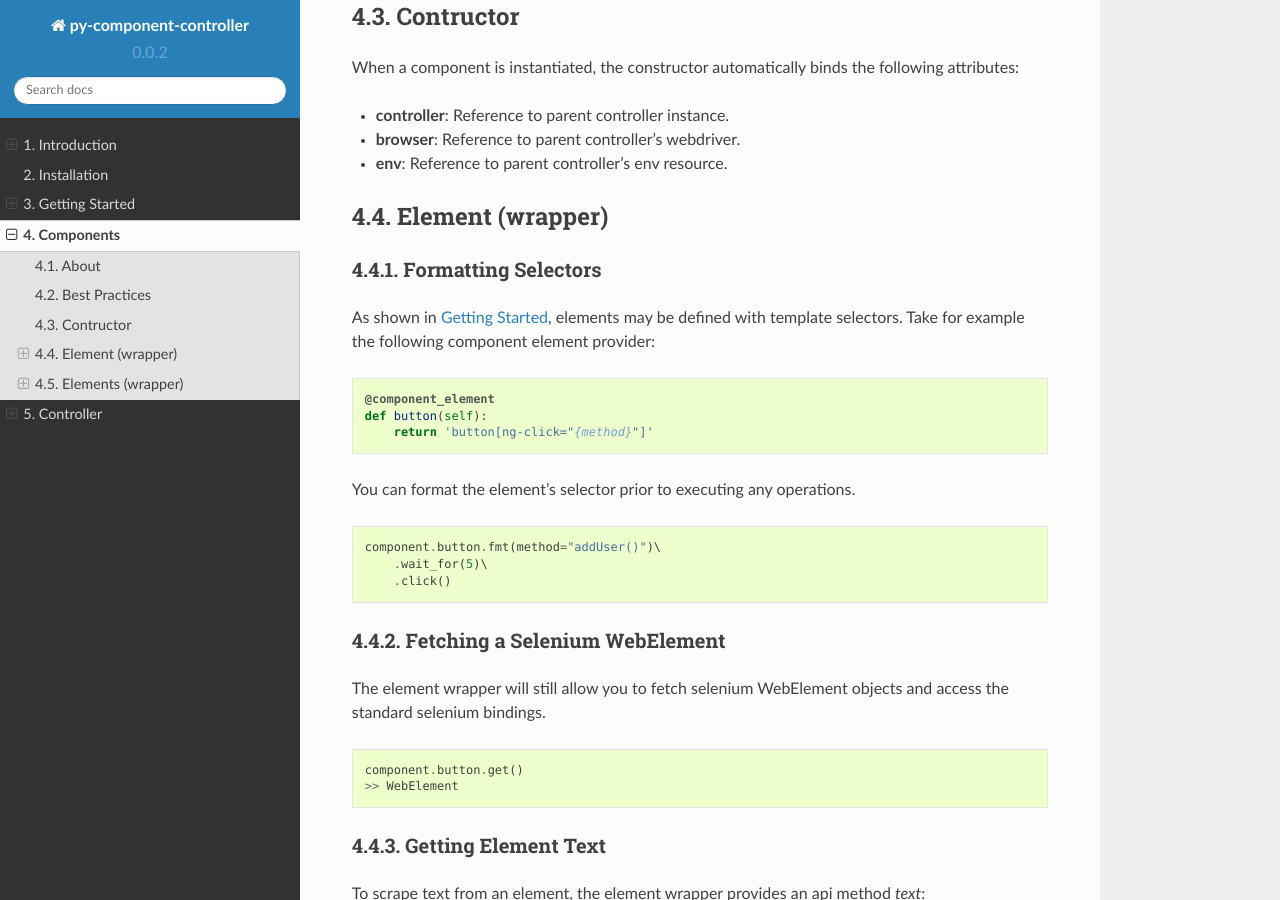
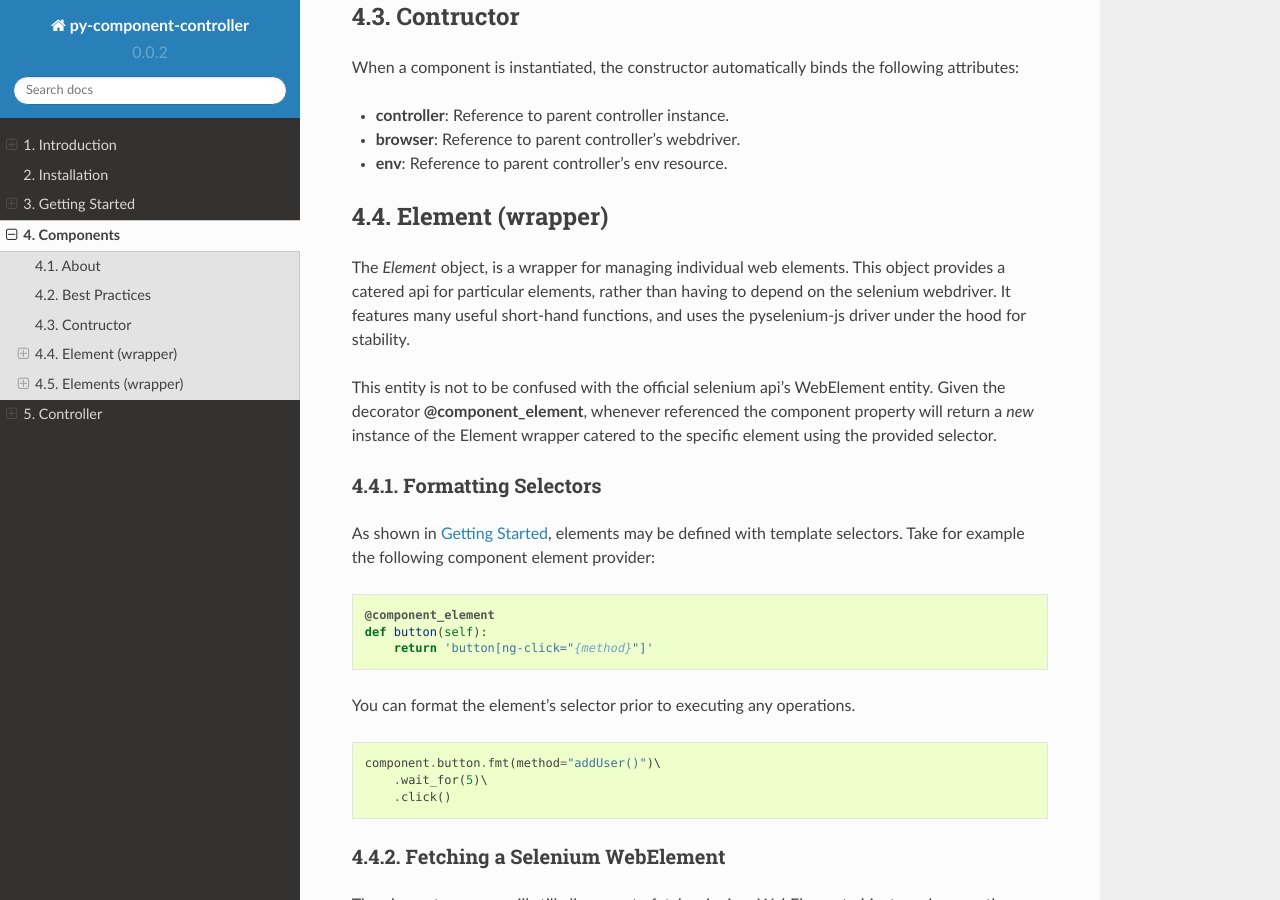
Before and after one commit to neetjn/py-component-controller, a Sphinx documentation site: the page built from docs/source/component.rst, in a window 1280 px wide and 900 px high, scrolled down 560 px. Built offline with Sphinx 7.4.7 and the Read the Docs theme 2.0.0, drawn with Linux system fonts in a browser that asks for light colours.

Commit message:
Added element wrapper info

```diff
--- a/docs/source/component.rst
+++ b/docs/source/component.rst
@@ -29,6 +29,13 @@
 
 Element (wrapper)
 =================
+
+The *Element* object, is a wrapper for managing individual web elements.
+This object provides a catered api for particular elements, rather than having to depend on the selenium webdriver.
+It features many useful short-hand functions, and uses the pyselenium-js driver under the hood for stability.
+
+This entity is not to be confused with the official selenium api's WebElement entity.
+Given the decorator **@component_element**, whenever referenced the component property will return a *new* instance of the Element wrapper catered to the specific element using the provided selector.
 
 Formatting Selectors
 --------------------
```
